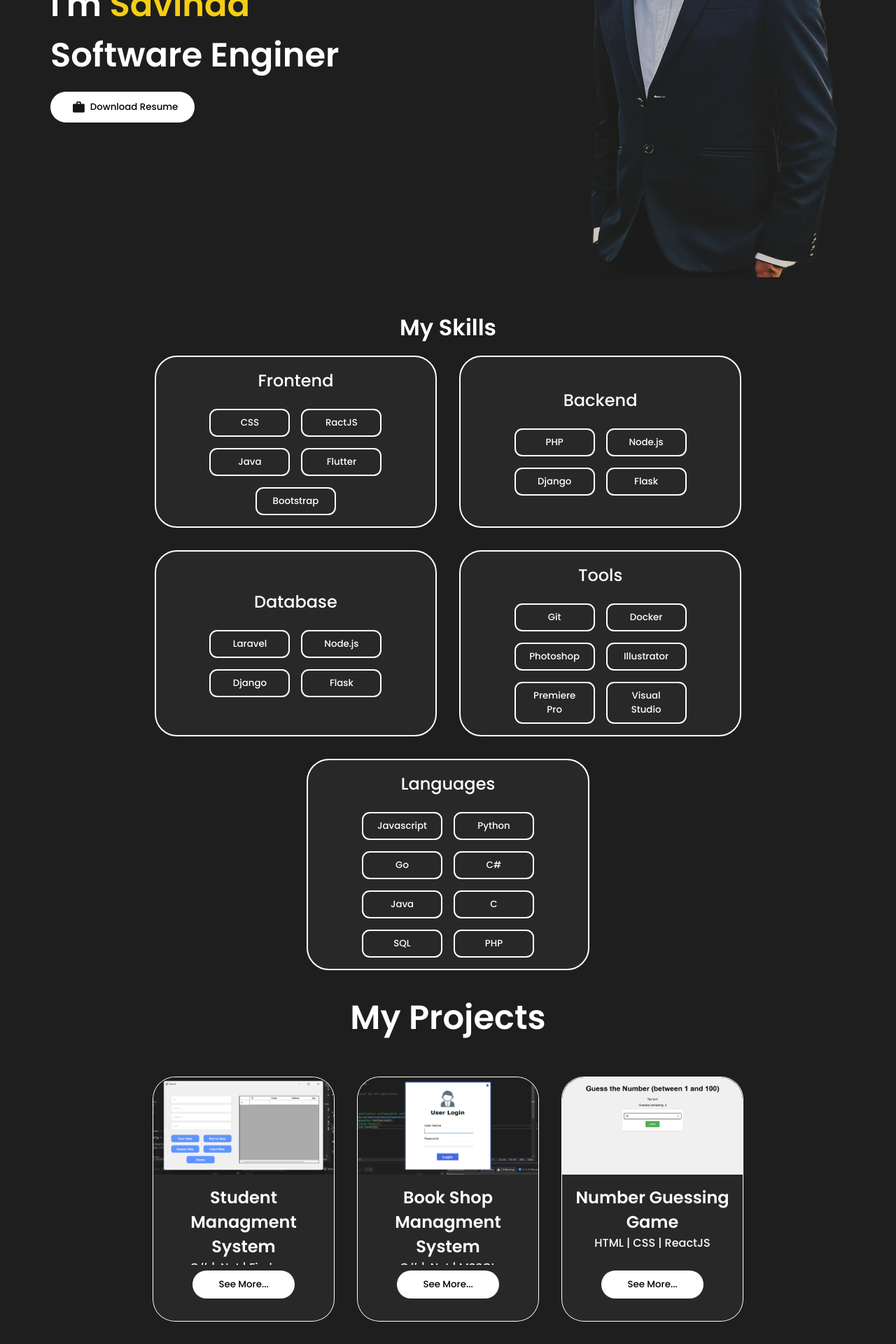
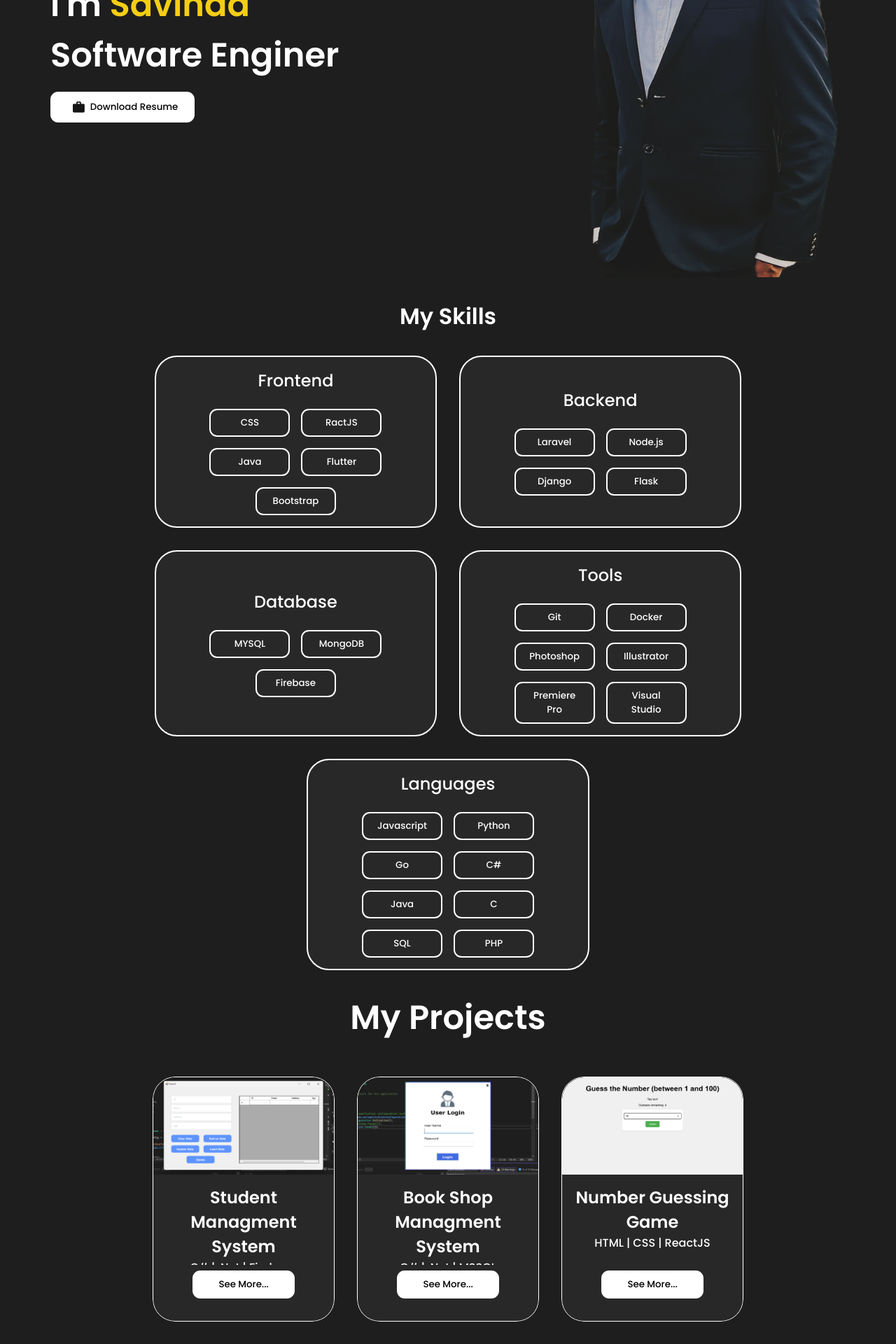
Before and after one commit to SavindaKaveesha/Portfolio, a React (Create React App) app: page / in a window 1280 px wide. Shown: the part 420-2340 px from the top of the page at 70% size. Built offline with nearby package versions, Linux system fonts and the light colour scheme.

Commit message:
buttons change

```diff
--- a/src/components/Skill/skills.css
+++ b/src/components/Skill/skills.css
@@ -11,7 +11,7 @@
 .Skill_Main_Title{
     font-size: 2rem;
     font-weight: 600;
-    padding-top: 3rem;
+    padding: 2rem 0 1rem 0;
 }
 
 .Skill_Collection{
--- a/src/components/Skill/skills.jsx
+++ b/src/components/Skill/skills.jsx
@@ -25,7 +25,7 @@ const Skills = () => {
               <div className='skill_title'>Backend</div>
 
               <div className="skill">
-                  <button className='skill_Box'>PHP</button>
+                  <button className='skill_Box'>Laravel</button>
                   <button className='skill_Box'>Node.js</button>
                   <button className='skill_Box'>Django</button>
                   <button className='skill_Box'>Flask</button>
@@ -36,10 +36,9 @@ const Skills = () => {
               <div className='skill_title'>Database</div>
 
               <div className="skill">
-                  <button className='skill_Box'>Laravel</button>
-                  <button className='skill_Box'>Node.js</button>
-                  <button className='skill_Box'>Django</button>
-                  <button className='skill_Box'>Flask</button>
+                  <button className='skill_Box'>MYSQL</button>
+                  <button className='skill_Box'>MongoDB</button>
+                  <button className='skill_Box'>Firebase</button>
                   </div>
             </div>
 
--- a/src/components/intro/intro.css
+++ b/src/components/intro/intro.css
@@ -40,7 +40,7 @@
     background: white;
     margin: 1rem 0;
     border: none;
-    border-radius: 2rem;
+    border-radius: 0.7rem;
     padding: 0.75rem 1.5rem;
     display: flex;
     justify-content: center;
--- a/src/components/projects/projects.css
+++ b/src/components/projects/projects.css
@@ -35,8 +35,8 @@
     background: white;
     margin-top: 1.5rem;
     padding: 0.5rem 2rem;
-    border-radius: 2rem;
-    transition: background 0.3s ease, color 0.3s ease, transform 0.5s ease, box-shadow 0.3s ease;
+    border-radius: 0.7rem;
+    transition: background 0.3s ease, color 0.3s ease, transform 0.5s ease;
 }
 
 .seeMoreBtn:hover {
--- a/src/components/projects/sliding card/SlidingCard.css
+++ b/src/components/projects/sliding card/SlidingCard.css
@@ -4,12 +4,11 @@
     height: 350px;
     margin: 2rem 1rem;
     border-radius: 2rem;
-    transition: transform 0.5s ease, box-shadow 0.3s ease;
+    transition: transform 0.5s ease;
   }
 
   .card-container:hover{
     transform: scale(1.1);
-    box-shadow: rgba(255, 255, 255, 0.8) 0 0 0.8rem 0.05rem;
   }
 
   .card {
@@ -18,7 +17,6 @@
     transform: translateX(0);
     transition: transform 0.5s ease;
     border: 1px solid #ffffff;
-    box-shadow: rgba(255, 255, 255, 0.8) 0 0 90px 33px;
     background: rgb(40, 40, 40);
     border-radius: 2rem;
     overflow: hidden;
@@ -53,7 +51,7 @@
     border: none;
     cursor: pointer;
     width: 60%;
-    border-radius: 2rem;
+    border-radius: 0.7rem;
     transition: background-color 0.3s ease;
     transition: background 0.3s ease, color 0.3s ease, transform 0.5s ease;
   }
```
